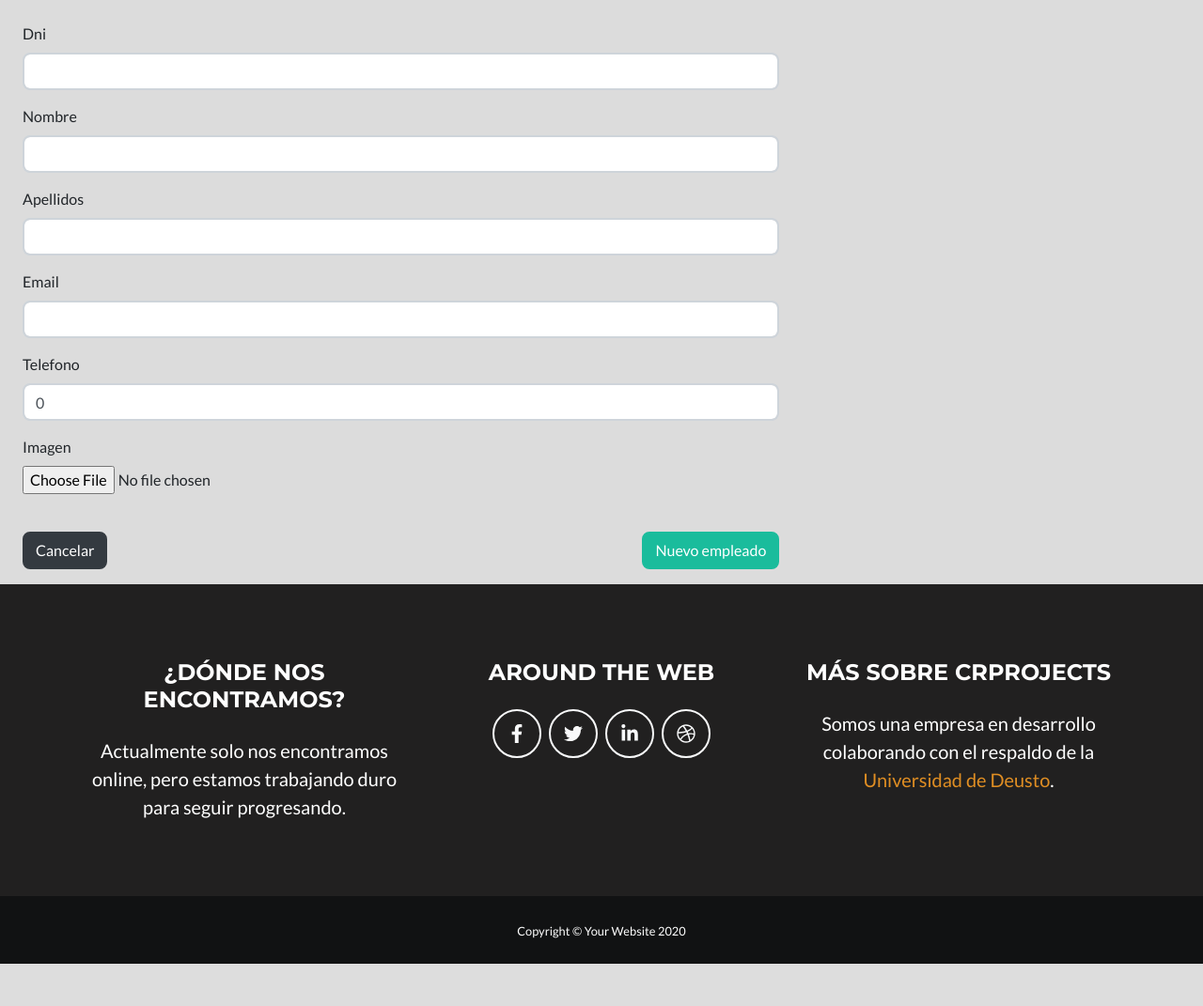
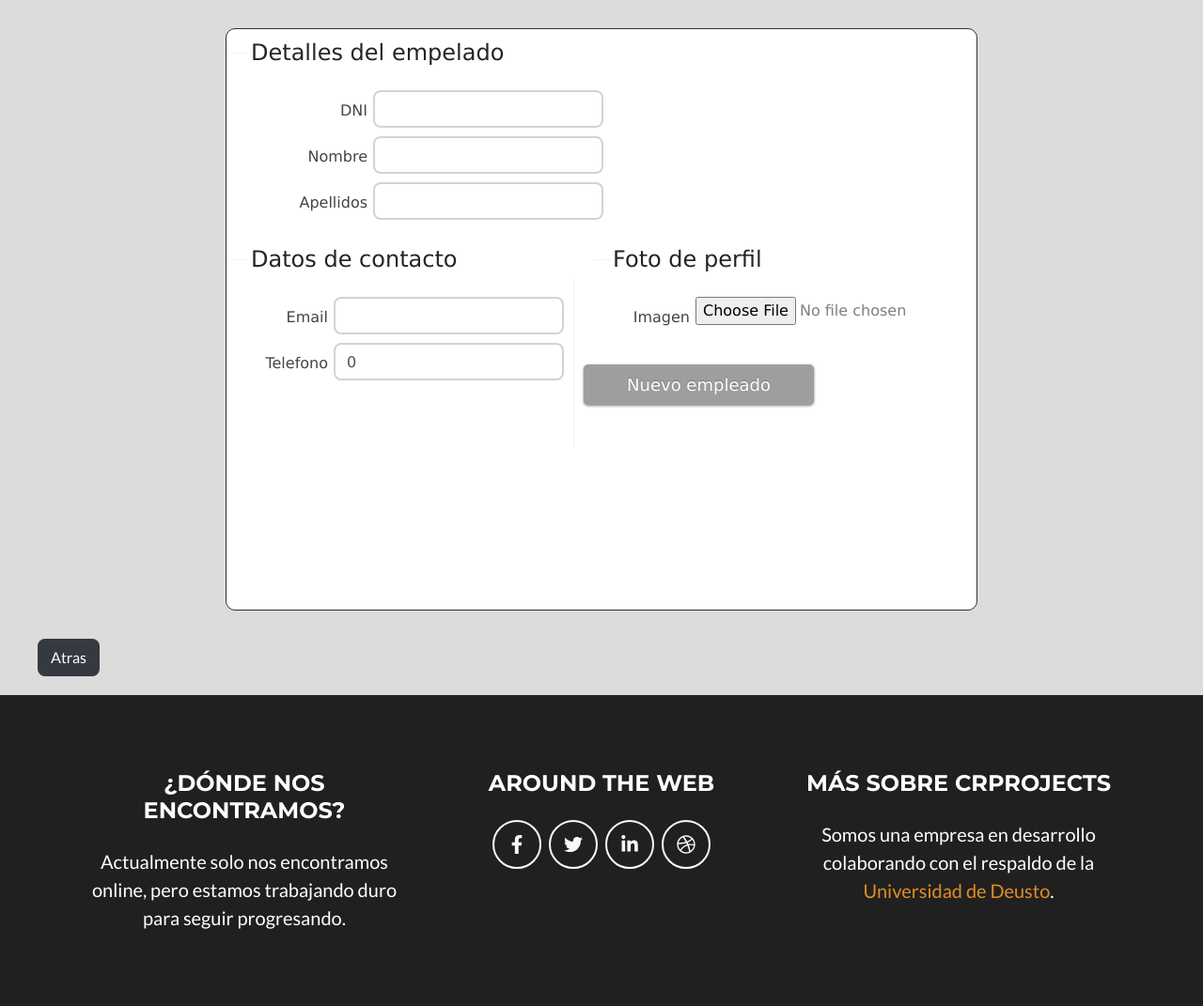
Before and after one commit to BorjaRomer/gestorProyectos, a Django app: page /nuevo_empleado/ in a window 1280 px wide. Shown: the part 203-1274 px from the top of the page at 94% size. Before the commit the page ends 1229 px from the top, so only its background shows below. Run offline with Django 3.2, Linux system fonts and the light colour scheme; a user stored in the database is signed in; some libraries are stand-ins or nearby versions; grey boxes are pictures that could not be loaded.

Commit message:
empleado_form para mejorar

```diff
--- a/gestorProyectos/appGestorProyectos/templates/empleado_form.html
+++ b/gestorProyectos/appGestorProyectos/templates/empleado_form.html
@@ -1,6 +1,10 @@
 {% extends 'index.html' %}
 
 {% load static %}
+
+{% block styles %}
+<link rel="stylesheet" href="{% static 'css/proyecto_form.css' %}">
+{% endblock %}
 
 {% block header %}
 <header class="masthead bg-primary text-white text-center">
@@ -12,55 +16,49 @@
 
 {% block main %}
 
-<br>
-<form method="post" class="list-group-horizontal" enctype="multipart/form-data">
+<section id="pfbody">
+    <form method="post" class="register" enctype="multipart/form-data">
         {% csrf_token %}
-
-    <div class="form-group">
-        <label class="col-sm-2 control-label">{{ form.dni.label }}</label>
-        <div class="col-sm-8">
+        <fieldset class="row1">
+            <legend>Detalles del empelado</legend>
+            <p class="pfp">
+                <label>DNI</label>
                 {{ form.dni }}
+            </p>
+            <p class="pfp">
+                <label>Nombre</label>
+                {{ form.nombre }}
+            </p>
+            <p class="pfp">
+                <label>Apellidos</label>
+                {{ form.apellidos }}
+            </p>
+        </fieldset>
+        <fieldset class="row2">
+            <legend>Datos de contacto</legend>
+            <p class="pfp">
+                <label>Email</label>
+                {{ form.email }}
+            </p>
+            <p class="pfp">
+                <label>Telefono</label>
+                {{ form.telefono }}
+            </p>
+        </fieldset>
+        <fieldset class="row3">
+            <legend>Foto de perfil</legend>
+            <p class="pfp">
+                <label>Imagen</label>
+                {{ form.imagen }}
+            </p>
+        </fieldset>
+        <div>
+            <input class="button" type="submit" name="submit" value="Nuevo empleado">
         </div>
-    </div>
-    <div class="form-group">
-        <label class="col-sm-2 control-label">{{ form.nombre.label }}</label>
-        <div class="col-sm-8">
-            {{ form.nombre }}
-        </div>
-    </div>
-    <div class="form-group">
-        <label class="col-sm-2 control-label">{{ form.apellidos.label }}</label>
-        <div class="col-sm-8">
-            {{ form.apellidos }}
-        </div>
-    </div>
-    <div class="form-group">
-        <label class="col-sm-2 control-label">{{ form.email.label }}</label>
-        <div class="col-sm-8">
-            {{ form.email }}
-        </div>
-    </div>
-    <div class="form-group">
-        <label class="col-sm-2 control-label">{{ form.telefono.label }}</label>
-        <div class="col-sm-8">
-            {{ form.telefono }}
-        </div>
-    </div>
-    <div class="form-group">
-        <label class="col-sm-2 control-label">{{ form.imagen.label }}</label>
-        <div class="col-sm-8">
-            {{ form.imagen }}
-        </div>
-    </div>
-    <br>
-    <div class="form-group">
-        <div class="col-sm-offset-2 col-sm-8">
-            <a class="btn btn-dark" href="javascript: history.go(-1)">Cancelar</a>
-            <input class="btn btn-primary pull-right" type="submit" name="submit" value="Nuevo empleado">
+    </form>
+</section>
+<div id="boton_atras">
+    <a class="btn btn-dark" href="javascript: history.go(-1)">Atras</a>
 </div>
 
-    </div>
-
-</form>
-
 {% endblock %}
```
Also changed, not shown: gestorProyectos/db.sqlite3. Lines whose indentation alone changed are shown as unchanged.
